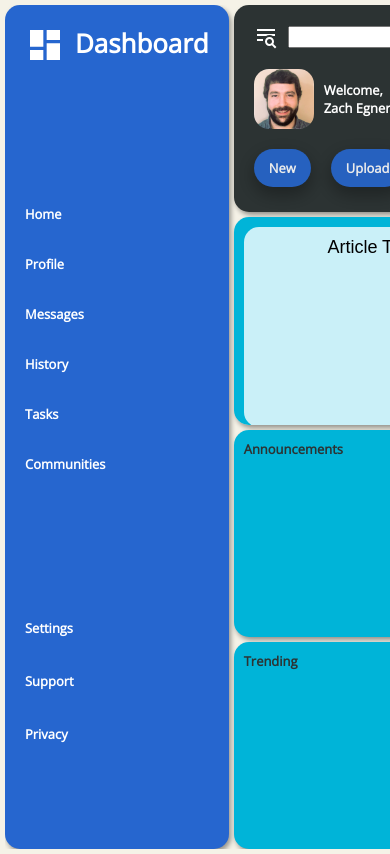
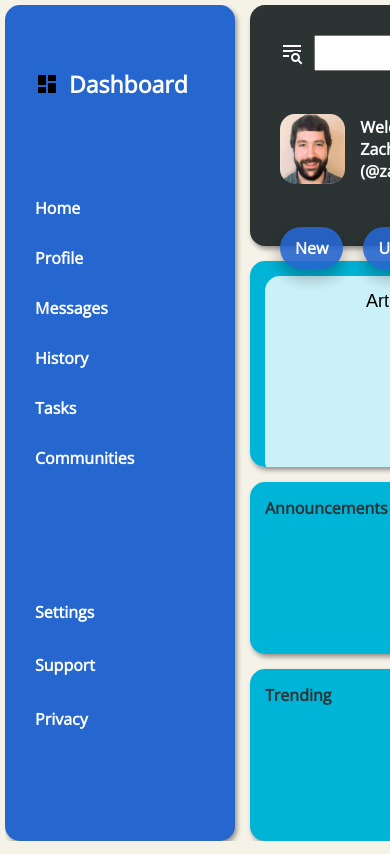
Before and after one commit to zachegner/profile-dashboard, a plain HTML site: page index.html in a window 390 px wide. Shown: the top 854 px of the page. Drawn offline with nearby package versions, Linux system fonts and the light colour scheme.

Commit message:
improvables scalablility for smaller screen sizes and changes the way icon svg is handled

```diff
--- a/index.html
+++ b/index.html
@@ -17,9 +17,7 @@
 
         <div class="sidebar">
             <div class="logo">
-                <svg id="dash-logo" style="width:40px;height: 40px;px" viewBox="0 0 24 24">
-                    <path fill="currentColor" d="M13,3V9H21V3M13,21H21V11H13M3,21H11V15H3M3,13H11V3H3V13Z" />
-                </svg>
+                <div id="dash-logo"></div>
                 <p>Dashboard</p>
             </div>
             <div class="nav">
@@ -54,7 +52,7 @@
                     <path fill="currentColor"
                         d="M19.31 18.9L22.39 22L21 23.39L17.88 20.32C17.19 20.75 16.37 21 15.5 21C13 21 11 19 11 16.5C11 14 13 12 15.5 12C18 12 20 14 20 16.5C20 17.38 19.75 18.21 19.31 18.9M15.5 19C16.88 19 18 17.88 18 16.5C18 15.12 16.88 14 15.5 14C14.12 14 13 15.12 13 16.5C13 17.88 14.12 19 15.5 19M21 4V6H3V4H21M3 16V14H9V16H3M3 11V9H21V11H18.97C17.96 10.37 16.77 10 15.5 10C14.23 10 13.04 10.37 12.03 11H3Z" />
                 </svg>
-                <input>
+                <input id="input-bar">
             </div>
             <div class="alerts-info">
                 <svg id="alert-btn" style="width:24px;height:24px" viewBox="0 0 24 24">
--- a/style.css
+++ b/style.css
@@ -30,13 +30,13 @@ body {
         "sidebar header header"
         "sidebar article announcements"
         "sidebar article trending";
-    height: 100vh;
-    width: 100vw;
-    gap: 5px;
+    height: 99vh;
+    width: 99vw;
+    gap: 15px;
 }
 
 .container div {
-    padding: 10px;
+    padding: 15px;
     border-radius: 15px;
     font-size: 1.2rem;
     font-family: 'Open Sans', sans-serif;
@@ -64,6 +64,17 @@ body {
     gap: 10px;
 }
 
+#input-bar {
+    width: 500px;
+    padding: 5px;
+}
+
+#input-bar:focus {
+    text-decoration: none;
+    border: none;
+    border-style: none;
+}
+
 #search-btn,
 #alert-btn {
     width:24px;
@@ -81,6 +92,7 @@ img {
     background-image: url("/images/profilepic-2022.jpeg");
     background-size: contain;
     border-radius: 50%;
+    background-repeat:round;
 }
 
 .small {
@@ -143,13 +155,22 @@ img {
     grid-area: sidebar;
     display: grid;
     grid-template-rows: 1fr 3fr 2fr;
-    gap: 40px;
+    gap: 20px;
     text-align: left;
+    justify-items: start;
 }
 
 .logo {
     display: flex;
     gap: 10px;
+}
+
+#dash-logo {
+    width: 24px;
+    height: 24px;
+    background-image: url("/Icons/view-dashboard.svg");
+    background-repeat:round;
+    border-radius: 0;
 }
 
 .logo p {
@@ -237,19 +258,38 @@ img {
     text-align: center;
 }
 
-@media only screen and (max-width: 825px) {
+@media only screen and (max-width: 1155px) {
     * {
-        font-size: .9rem;
+        font-size: 1rem;
     }
 
     .header {
         display: flex;
         flex-direction: column;
+        justify-content: space-evenly;
+    }
+
+    .logo {
+        align-items: center;
+    }
+
+    .logo p {
+        font-size: larger;
+    }
+
+    #dash-logo {
+        width: 24px;
+        height: 24px;
+        padding: 0;
+    }
+
+    #input-bar {
+        width: auto;
     }
 
     .container {
-        grid-template-rows: 1fr 1fr;
-        grid-template-columns: 1fr 3fr;
+        grid-template-rows: 1.4fr 1.2fr;
+        grid-template-columns: 1fr 4fr;
         grid-template-areas:
             "sidebar header"
             "sidebar article"
@@ -259,8 +299,13 @@ img {
         grid-auto-rows: 1fr;
     }
 
+
     .alerts-info {
         display: none;
+    }
+
+    .sidebar {
+        width: 200px
     }
 }
 
```
Also changed, not shown: Icons/view-dashboard.svg (added).
